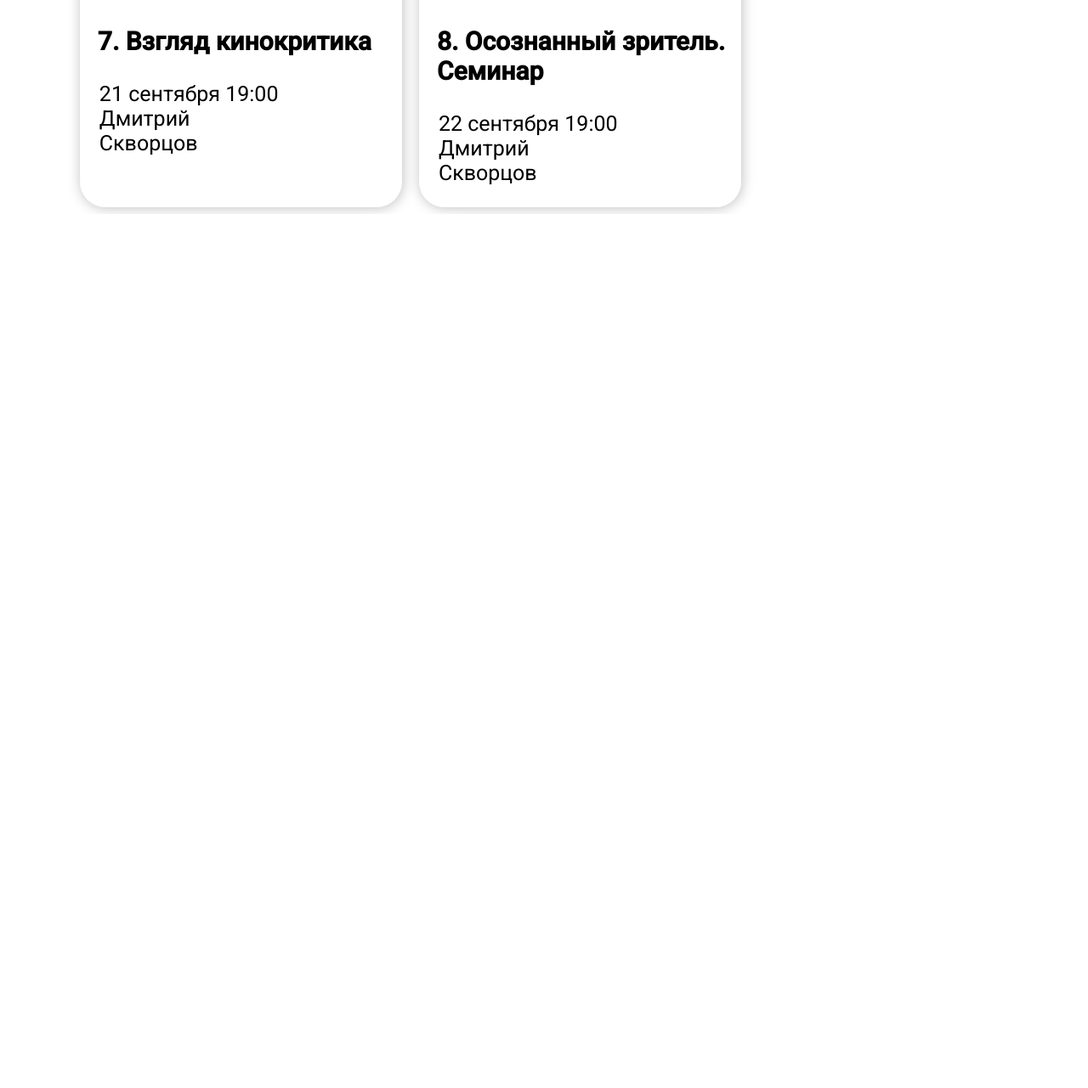
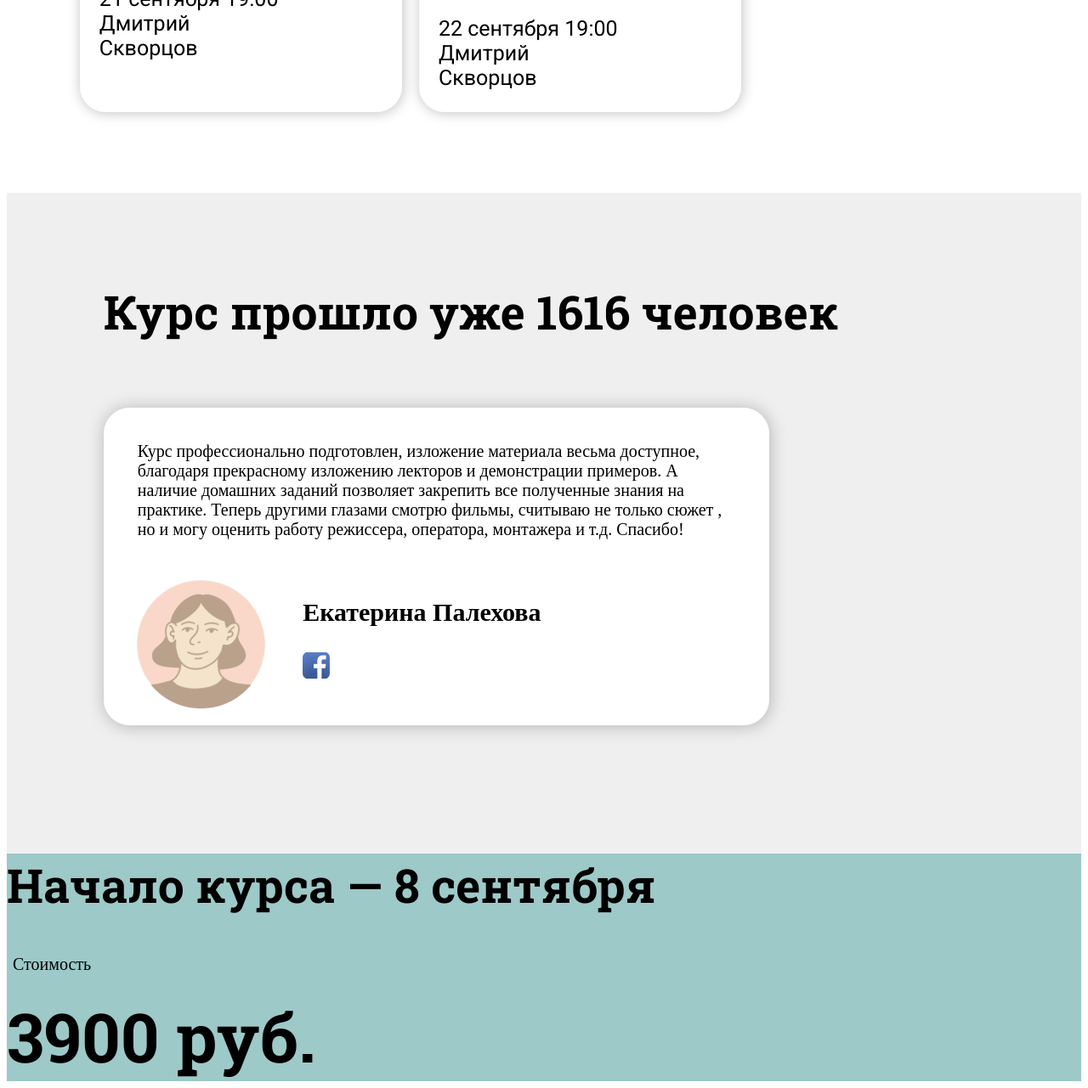
Before and after one commit to Rufat244/project-M1, a plain HTML site: page index.html in a window 1280 px wide. Shown: the part 4264-5545 px from the top of the page at 85% size. Before the commit the page ends 4516 px from the top, so only its background shows below. Drawn offline with Linux system fonts and the light colour scheme.

Commit message:
added new blocks to index.thml and made new css changes

```diff
--- a/index.html
+++ b/index.html
@@ -1,5 +1,6 @@
 <!DOCTYPE html>
 <html lang="en">
+
 <head>
     <meta charset="UTF-8">
     <meta http-equiv="X-UA-Compatible" content="IE=edge">
@@ -7,11 +8,12 @@
     <link rel="stylesheet" href="./style.css">
     <title>Deadline</title>
 </head>
+
 <body>
     <main>
-        <section>
+        <section class="main-container">
             <article>
-                <img src="image/sinxro.png"  class="sinxro">
+                <img src="image/sinxro.png" class="sinxro">
                 <div class="date">
                     <img src="image/globe.png" class="globe">
                     <p>онлайн-курс</p>
@@ -64,7 +66,7 @@
                 <div class="averagebox">
                     <div class="Director">
                         <img id="director" src="image/director.png" alt="Director">
-                        <img id="shadow3" src="image/shadow3.png" alt="Shadow" >
+                        <img id="shadow3" src="image/shadow3.png" alt="Shadow">
                     </div>
                     <div class="period">
                         <div>
@@ -82,8 +84,6 @@
                     </div>
                 </div>
             </article>
-        </section>
-        <section>
             <article>
                 <h2>Формат занятий</h2>
                 <div class="webinar">
@@ -110,12 +110,13 @@
                         <li>Как выглядит сценарий фильма и как он меняется по ходу съёмок;</li>
                         <li>Какими методами режиссёры заставляют нас смеяться, плакать и грустить;</li>
                         <li>Как построение кадра, музыка и свет помогают считывать заложенные в фильм смыслы;</li>
-                        <li>Какие жанры есть в кино и как от них зависит работа операторов, осветителей и монтажёров;</li>
+                        <li>Какие жанры есть в кино и как от них зависит работа операторов, осветителей и монтажёров;
+                        </li>
                         <li>Как, зная всё это, понимать, о чем фильм.</li>
                     </ul>
                 </div>
             </article>
-            <article >
+            <article>
                 <h2>Программа курса</h2>
                 <div class="firstrow">
                     <div class="borders">
@@ -171,6 +172,40 @@
                 </div>
             </article>
         </section>
+        <section class="colorblue">
+            <article>
+                <div class="goodnews">
+                    <h2 class="statistics">Курс прошло уже 1616 человек</h2>
+                    <div class="sub-news">
+                        <div>
+                            <p>Курс профессионально подготовлен, изложение материала весьма доступное, благодаря
+                                прекрасному изложению лекторов и демонстрации примеров. А наличие домашних заданий
+                                позволяет закрепить все полученные знания на практике. Теперь другими глазами смотрю
+                                фильмы, считываю не только сюжет , но и могу оценить работу режиссера, оператора,
+                                монтажера и т.д. Спасибо!</p>
+                        </div>
+                        <div class="imageblock">
+                            <div>
+                                <img id="girlimage" src="image/girlphoto.png" alt="Girlimage">
+                            </div>
+                            <div class="ekatirina">
+                                <h3>Екатерина Палехова</h3>
+                                <img id="fbook" src="image/fb logo.png" alt="Facebook">
+                            </div>
+                        </div>
+                    </div>
+                </div>
+            </article>
+        </section>
+        <section class="colorpink">
+            <article>
+                <div>
+                    <h2>Начало курса — 8 сентября</h2>
+                    <p>Стоимость</p>
+                    <h1>3900 руб.</h1>
+                </div>
+            </article>
+        </section>
     </main>
 
 </body>
--- a/style.css
+++ b/style.css
@@ -1,5 +1,5 @@
 @import url('https://fonts.googleapis.com/css2?family=Roboto+Slab:wght@700&family=Roboto:wght@400;500&display=swap');
-main {
+.main-container {
     margin: 0% 6%;
     font-family: 'Roboto', sans-serif
 }
@@ -158,5 +158,44 @@ h3 {
 }
 .firstrow {
     display: flex;
-    margin-bottom: 1%px;
+    margin-bottom: -5%;
 }
+.colorblue {
+    height: 780px;
+    margin-top: 50px;
+    background-color: #EFEFEF;
+}
+.goodnews {
+    margin: 0 9%;
+}
+.sub-news {
+    border: 1px solid rgb(255, 255, 255);
+    background-color: #FFFFFF;
+    box-shadow: 1px 1px 20px rgba(0, 0, 0, 0.25);
+    border-radius: 30px;
+    width: 781px;
+}
+.sub-news p {
+    margin: 5%;
+}
+.statistics {
+    padding-top: 10%;
+    padding-bottom: 3%;
+}
+#girlimage {
+    margin-left: 10%;
+    margin-bottom: 3%;
+}
+#fbook {
+    margin-left: 20px;
+}
+.imageblock {
+    display: flex;
+}
+.ekatirina {
+    margin-left: 3%;
+}
+.colorpink {
+    margin-top: -12%;
+    background-color: #9DC9C8;
+}
```
Also changed, not shown: image/fb logo.png (added), image/girlphoto.png (added). Lines whose indentation alone changed are shown as unchanged.
